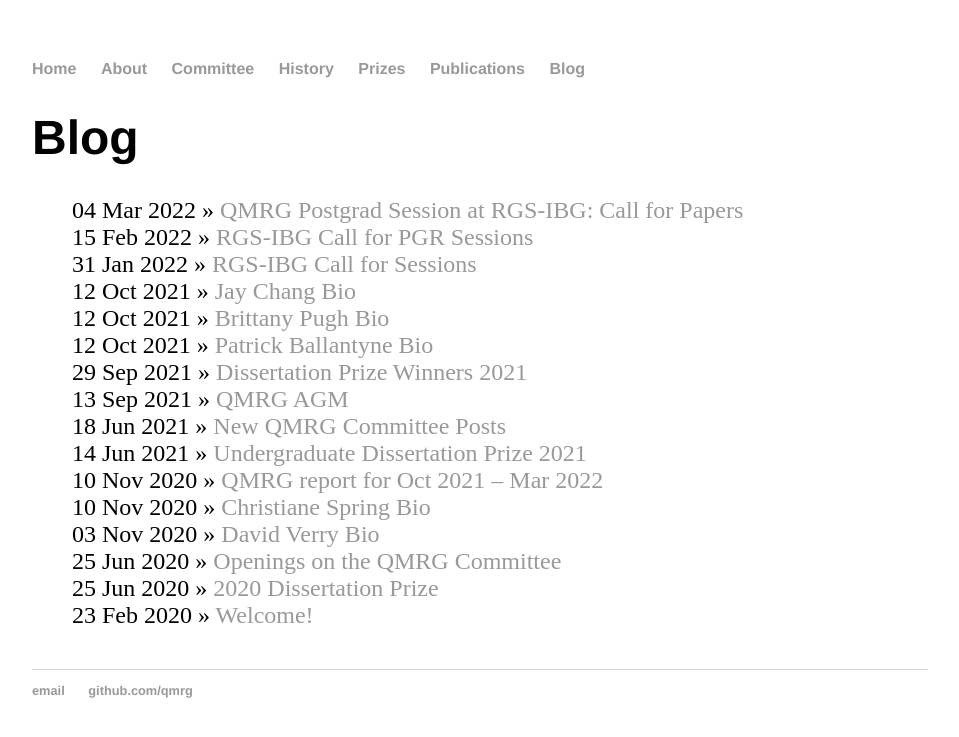
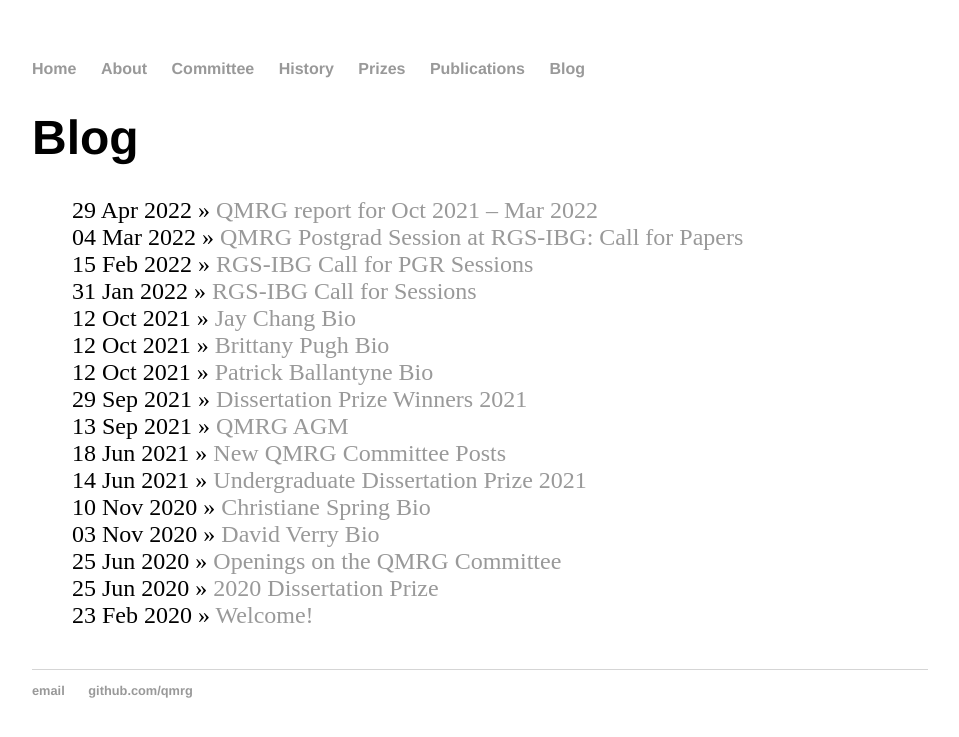
Before and after one commit to qmrg/qmrg.github.io, a Jekyll site: the page built from blog/index.html, in a window 1280 px wide. Shown: the top 737 px of the page, without its empty margins (160-1119 px from the left). Built offline with Jekyll 4.4.1, drawn with Linux system fonts in a browser that asks for light colours.

Commit message:
Update 2022-04-29-6-month-update.md
Updated the date

```diff
--- a/_posts/2022-04-29-6-month-update.md
+++ b/_posts/2022-04-29-6-month-update.md
@@ -1,7 +1,7 @@
 ---
 layout: post
 title: "QMRG report for Oct 2021 – Mar 2022"
-date: 2020-11-10
+date: 2022-04-29
 ---
 
 As part of the QMRG's regular reporting to the Royal Geographical Society (RGS), we provide short updates on our activities every 6 months. This page details a summary of activities between October 2021 and March 2022.
```
